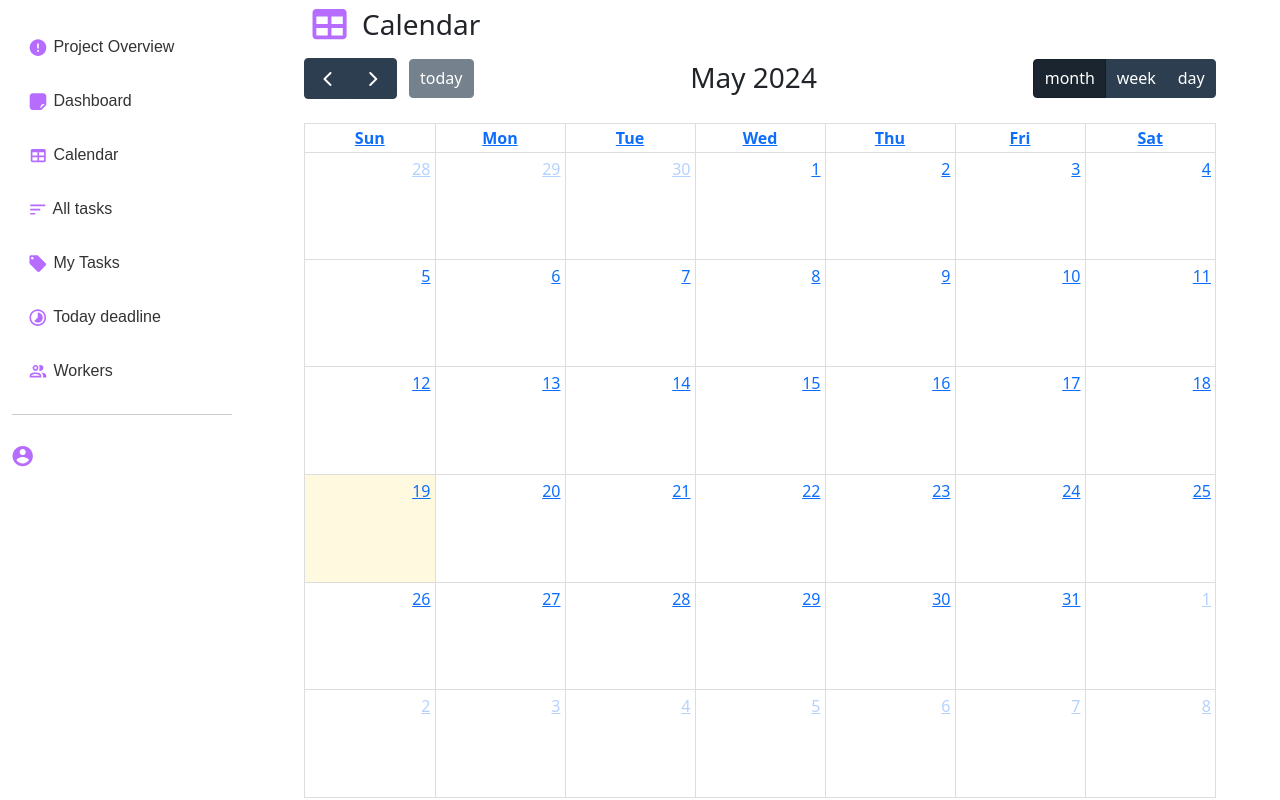
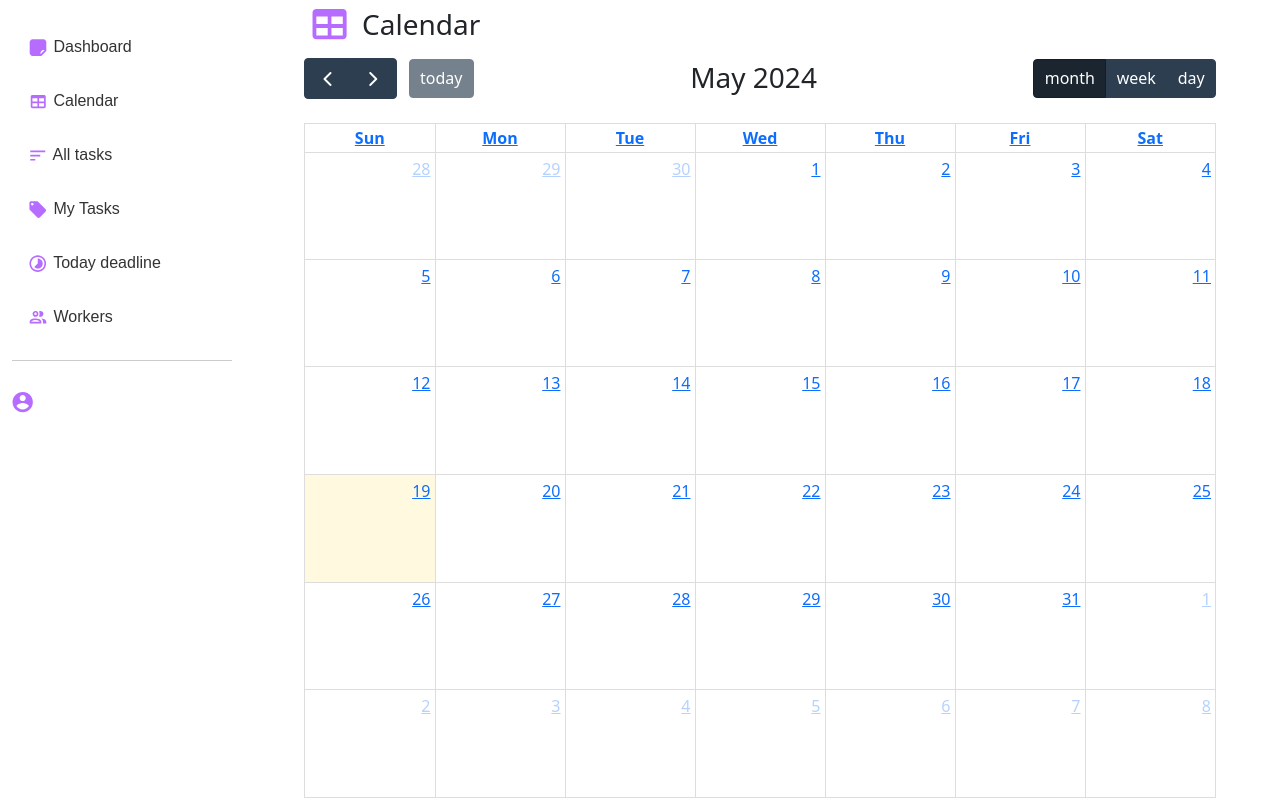
Before and after one commit to oleksandra-shershen/task-manager, a Django app: page /tasks/calendar/ in a window 1280 px wide. Shown: the part 60-860 px from the top of the page. Run offline with Django 4.2, Linux system fonts and the light colour scheme; lists and menus that the app fills with data are empty; some libraries are stand-ins or nearby versions.

Commit message:
Remove project overview from sidebar

```diff
--- a/templates/includes/sidebar.html
+++ b/templates/includes/sidebar.html
@@ -37,8 +37,6 @@
 </style>
 <div class="sidebar">
   <ul class="menu">
-    <li><a href="#"><img src="{% static 'img/priority.svg' %}" alt="Overview"
-                                                         height="22" width="22"> Project Overview</a></li>
     <li><a href="{% url 'task_manager:task-dashboard' %}"><img src="{% static 'img/dashboard.svg' %}" alt="Dashboard" height="22" width="22"> Dashboard</a>
     </li>
     <li><a href="{% url 'task_manager:calendar' %}"><img src="{% static 'img/calendar.svg' %}" alt="Calendar"
```
